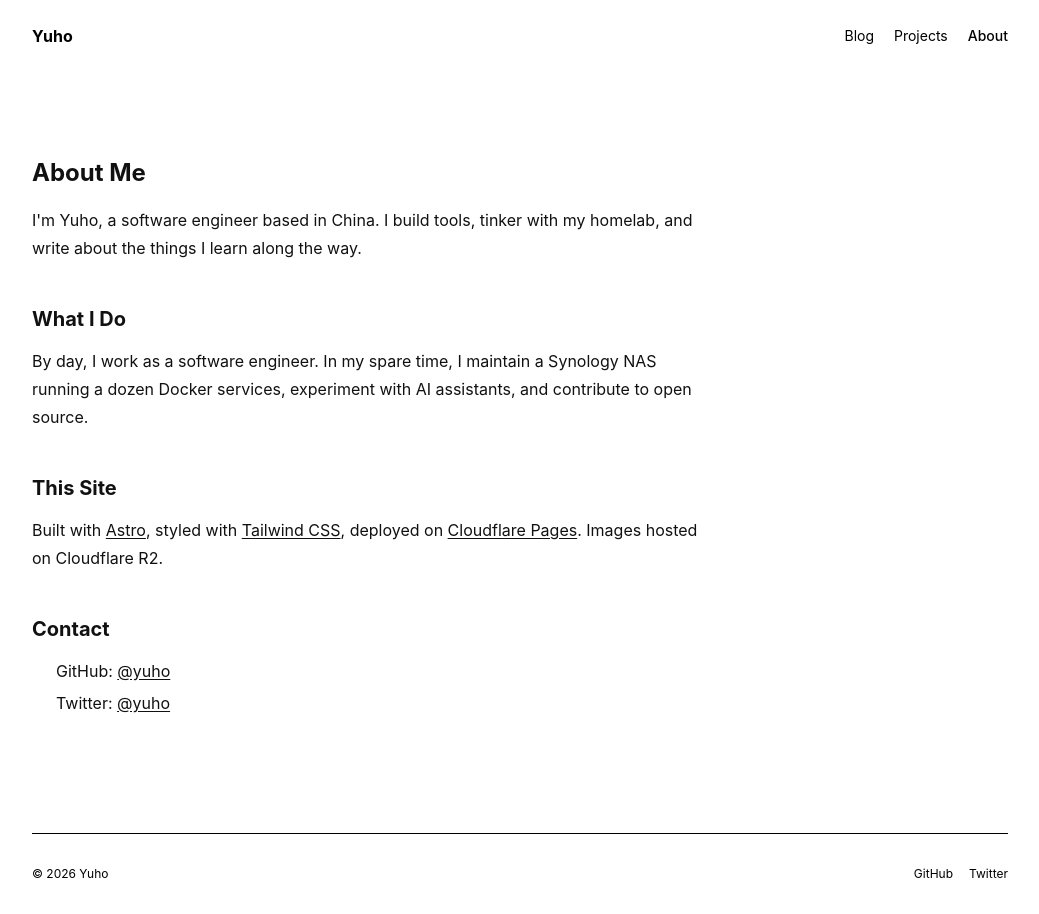
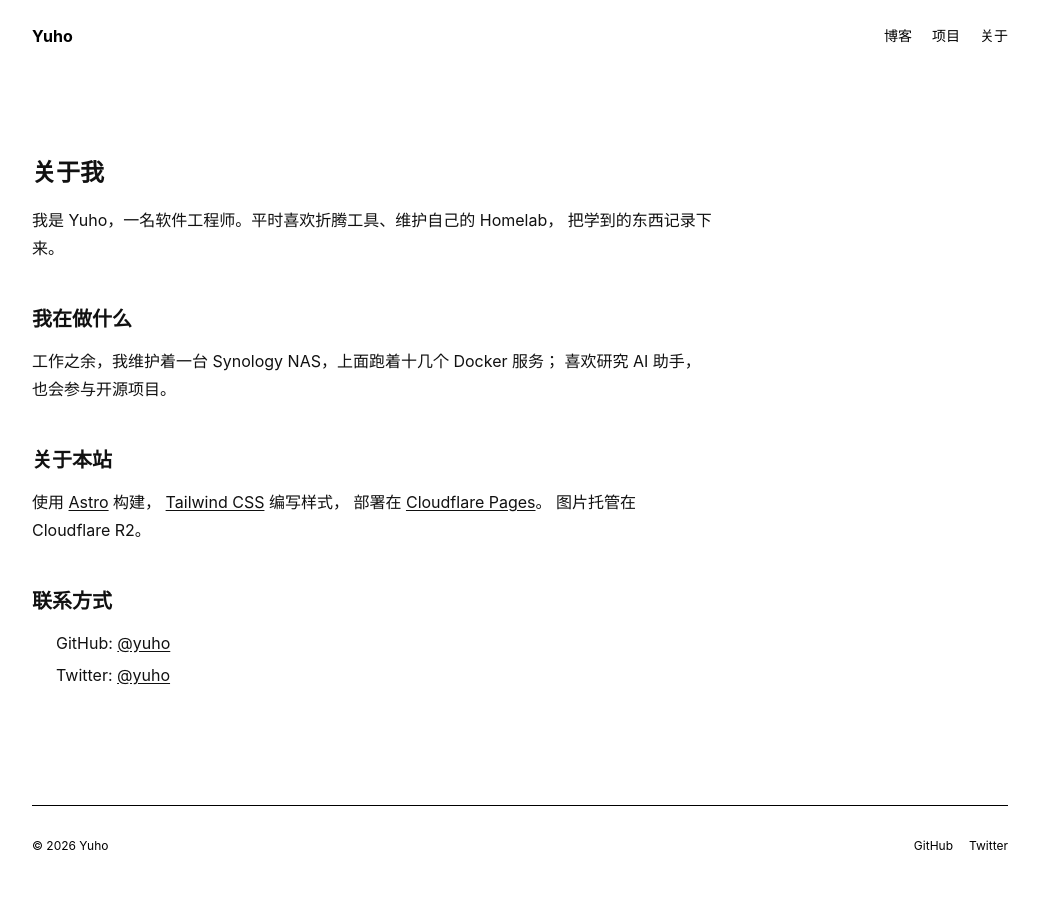
Before and after one commit to YuHoYe/yeyuhao.uk, an Astro site: page /about in a window 1280 px wide. Shown: the whole page, without its empty margins (120-1159 px from the left). After the commit the page ends 886 px from the top, so only its background shows below. Built offline with nearby package versions, Linux system fonts and the light colour scheme; Astro itself is replaced by a stand-in of ours.

Commit message:
i18n: switch all UI text to Chinese

```diff
--- a/src/components/Nav.astro
+++ b/src/components/Nav.astro
@@ -1,8 +1,8 @@
 ---
 const navLinks = [
-  { href: "/blog", label: "Blog" },
-  { href: "/projects", label: "Projects" },
-  { href: "/about", label: "About" },
+  { href: "/blog", label: "博客" },
+  { href: "/projects", label: "项目" },
+  { href: "/about", label: "关于" },
 ];
 
 const currentPath = Astro.url.pathname;
--- a/src/pages/about.astro
+++ b/src/pages/about.astro
@@ -2,33 +2,32 @@
 import BaseLayout from "../layouts/BaseLayout.astro";
 ---
 
-<BaseLayout title="About" description="About Yuho">
+<BaseLayout title="关于" description="关于 Yuho">
   <article class="prose">
-    <h1>About Me</h1>
+    <h1>关于我</h1>
 
     <p>
-      I'm Yuho, a software engineer based in China. I build tools, tinker with
-      my homelab, and write about the things I learn along the way.
+      我是 Yuho，一名软件工程师。平时喜欢折腾工具、维护自己的 Homelab，
+      把学到的东西记录下来。
     </p>
 
-    <h2>What I Do</h2>
+    <h2>我在做什么</h2>
 
     <p>
-      By day, I work as a software engineer. In my spare time, I maintain a
-      Synology NAS running a dozen Docker services, experiment with AI assistants,
-      and contribute to open source.
+      工作之余，我维护着一台 Synology NAS，上面跑着十几个 Docker 服务；
+      喜欢研究 AI 助手，也会参与开源项目。
     </p>
 
-    <h2>This Site</h2>
+    <h2>关于本站</h2>
 
     <p>
-      Built with <a href="https://astro.build">Astro</a>, styled with
-      <a href="https://tailwindcss.com">Tailwind CSS</a>, deployed on
-      <a href="https://pages.cloudflare.com">Cloudflare Pages</a>.
-      Images hosted on Cloudflare R2.
+      使用 <a href="https://astro.build">Astro</a> 构建，
+      <a href="https://tailwindcss.com">Tailwind CSS</a> 编写样式，
+      部署在 <a href="https://pages.cloudflare.com">Cloudflare Pages</a>。
+      图片托管在 Cloudflare R2。
     </p>
 
-    <h2>Contact</h2>
+    <h2>联系方式</h2>
 
     <ul>
       <li>GitHub: <a href="https://github.com/yuho">@yuho</a></li>
--- a/src/pages/blog/index.astro
+++ b/src/pages/blog/index.astro
@@ -12,10 +12,10 @@ function readingTime(body: string): string {
 }
 ---
 
-<BaseLayout title="Blog" description="All posts by Yuho">
+<BaseLayout title="博客" description="Yuho 的所有文章">
   <div class="mx-auto max-w-[680px]">
-  <h1 class="text-lg font-bold mb-1">Blog</h1>
-  <p class="text-sm text-[--color-text-muted] mb-8">All posts, sorted by date.</p>
+  <h1 class="text-lg font-bold mb-1">博客</h1>
+  <p class="text-sm text-[--color-text-muted] mb-8">所有文章，按时间倒序。</p>
 
   <div class="space-y-6">
     {allPosts.map((post) => (
--- a/src/pages/index.astro
+++ b/src/pages/index.astro
@@ -17,13 +17,13 @@ const allProjects = (await getCollection("projects"))
   <section class="mb-12">
     <h1 class="text-xl font-bold mb-2">Hey, I'm Yuho</h1>
     <p class="text-sm text-[--color-text-secondary] leading-relaxed">
-      Software Engineer. Building tools, tinkering with homelab, writing things down.
+      软件工程师。写代码，折腾 Homelab，偶尔记录生活。
     </p>
   </section>
 
   <section class="mb-12">
-    <h2 class="text-xs text-[--color-text-muted] tracking-widest uppercase mb-4">
-      Recent Posts
+    <h2 class="text-xs text-[--color-text-muted] tracking-widest mb-4">
+      最新文章
     </h2>
     {allPosts.map((post) => (
       <PostCard
@@ -33,13 +33,13 @@ const allProjects = (await getCollection("projects"))
       />
     ))}
     <a href="/blog" class="text-xs text-[--color-text-secondary] hover:text-[--color-text] no-underline mt-2 inline-block">
-      → All posts
+      → 全部文章
     </a>
   </section>
 
   <section>
-    <h2 class="text-xs text-[--color-text-muted] tracking-widest uppercase mb-4">
-      Projects
+    <h2 class="text-xs text-[--color-text-muted] tracking-widest mb-4">
+      项目
     </h2>
     <div class="grid grid-cols-2 gap-3">
       {allProjects.map((project) => (
@@ -47,7 +47,7 @@ const allProjects = (await getCollection("projects"))
       ))}
     </div>
     <a href="/projects" class="text-xs text-[--color-text-secondary] hover:text-[--color-text] no-underline mt-4 inline-block">
-      → All projects
+      → 全部项目
     </a>
   </section>
 </BaseLayout>
--- a/src/pages/projects.astro
+++ b/src/pages/projects.astro
@@ -7,9 +7,9 @@ const allProjects = (await getCollection("projects"))
   .sort((a, b) => b.data.year - a.data.year);
 ---
 
-<BaseLayout title="Projects" description="Things I've built">
-  <h1 class="text-lg font-bold mb-1">Projects</h1>
-  <p class="text-sm text-[--color-text-muted] mb-8">Things I've built.</p>
+<BaseLayout title="项目" description="我做的一些东西">
+  <h1 class="text-lg font-bold mb-1">项目</h1>
+  <p class="text-sm text-[--color-text-muted] mb-8">我做的一些东西。</p>
 
   <div class="grid grid-cols-2 gap-3">
     {allProjects.map((project) => (
```
